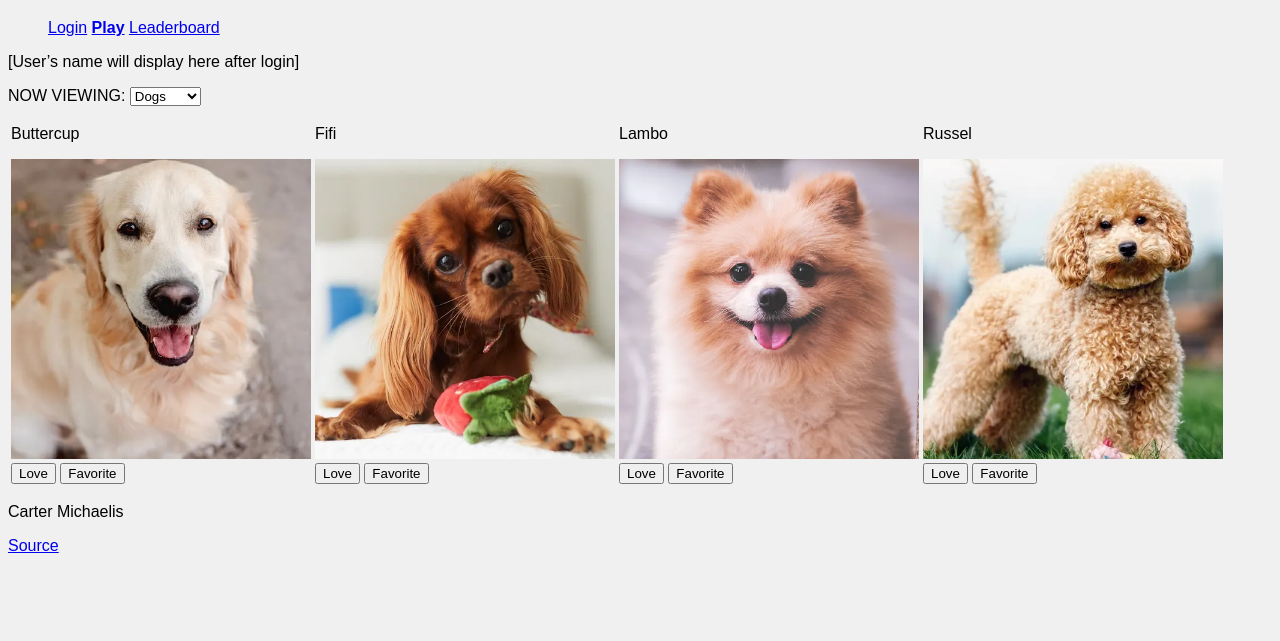
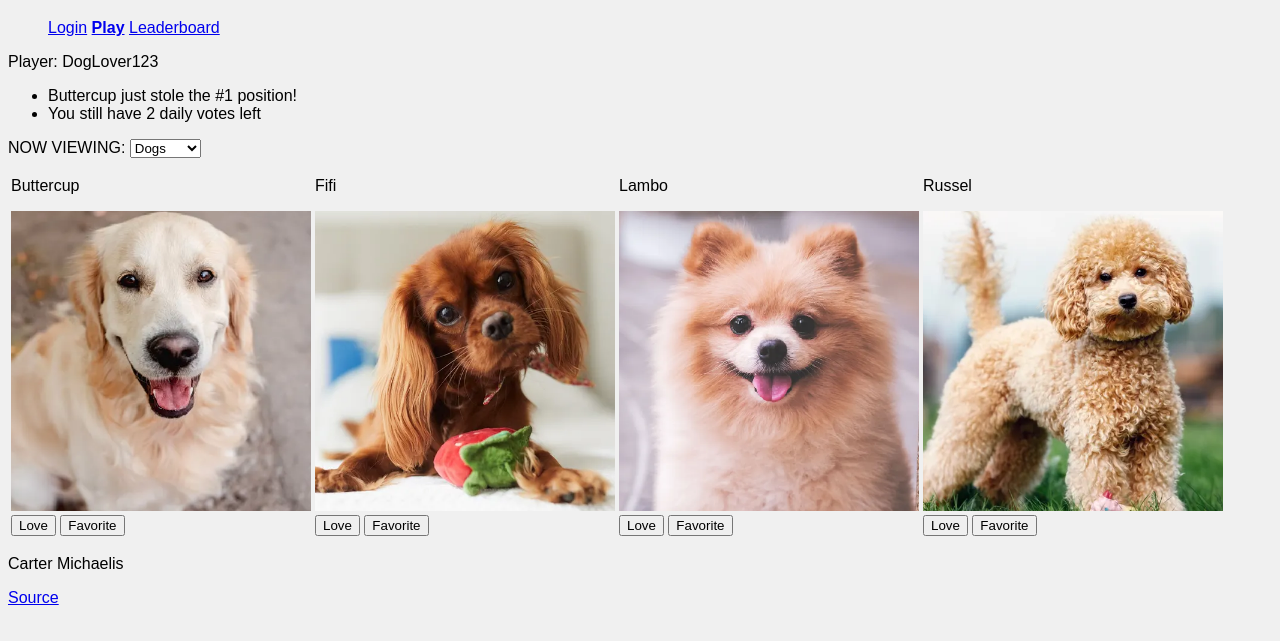
Before and after one commit to chm06/startup, a plain HTML site: page play.html in a window 1280 px wide. Shown: the part 61-702 px from the top of the page. Drawn offline with Linux system fonts and the light colour scheme.

Commit message:
username & notifications

```diff
--- a/play.html
+++ b/play.html
@@ -20,7 +20,17 @@
     </header>
 
     <main>
-      <p>[User’s name will display here after login]</p>
+      <div class="players">
+        <span>Player:</span>
+        <span class="player-name">DogLover123</span>
+      </div>
+
+      <!-- THESE NOTIFICATIONS ARE WEBSOCKET DATA PLACEHOLDERS -->
+      <ul class="notification">
+        <li class="player-name">Buttercup just stole the #1 position!</li>
+        <li class="player-name">You still have 2 daily votes left</li>
+      </ul>
+
       <div>
         <label for="mode">NOW VIEWING:</label>
         <select id="mode">
```
